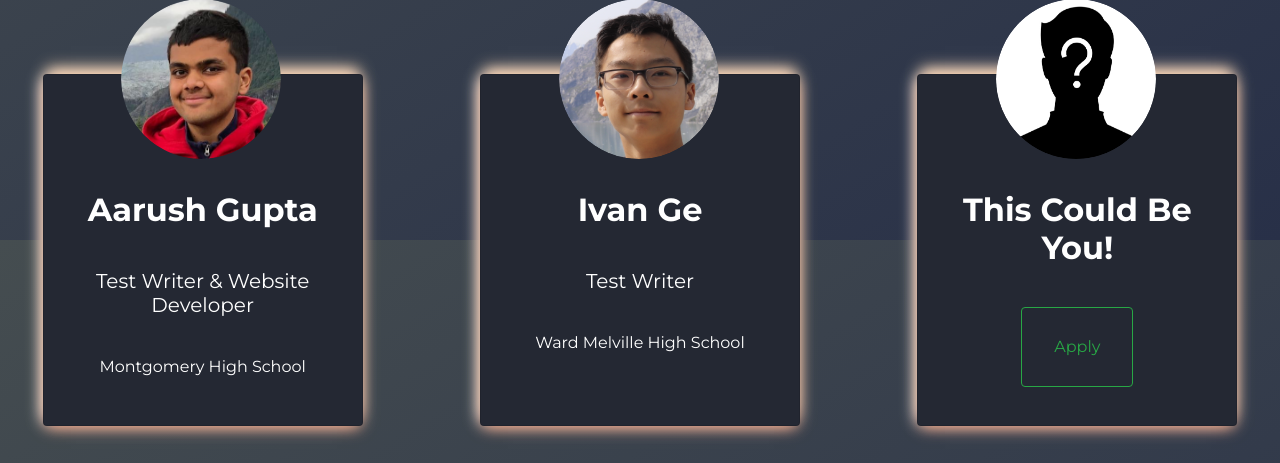
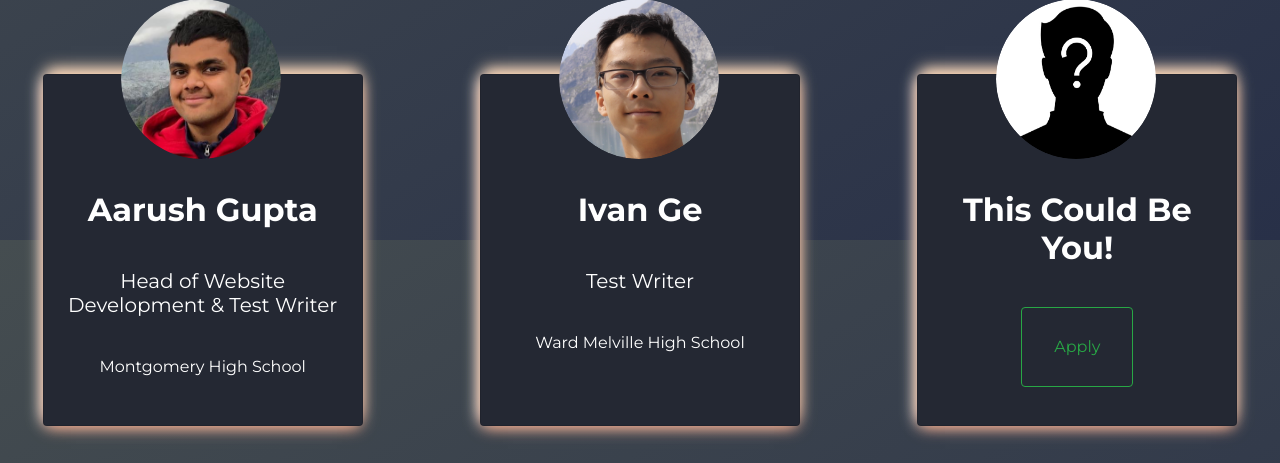
Before and after one commit to sidudaav/YPA, a Django app: page /team/ in a window 1280 px wide. Shown: the part 1360-1823 px from the top of the page. Run offline with Django 3.2, Linux system fonts and the light colour scheme; some libraries are stand-ins or nearby versions.

Commit message:
Change Aarush's role

```diff
--- a/ypa_app/templates/team.html
+++ b/ypa_app/templates/team.html
@@ -132,7 +132,7 @@
                     Aarush Gupta
                 </h3>
                 <h5 class="position">
-                    Test Writer & Website Developer
+                    Head of Website Development & Test Writer
                 </h5>
                 <h6 class="school">
                     Montgomery High School
```
